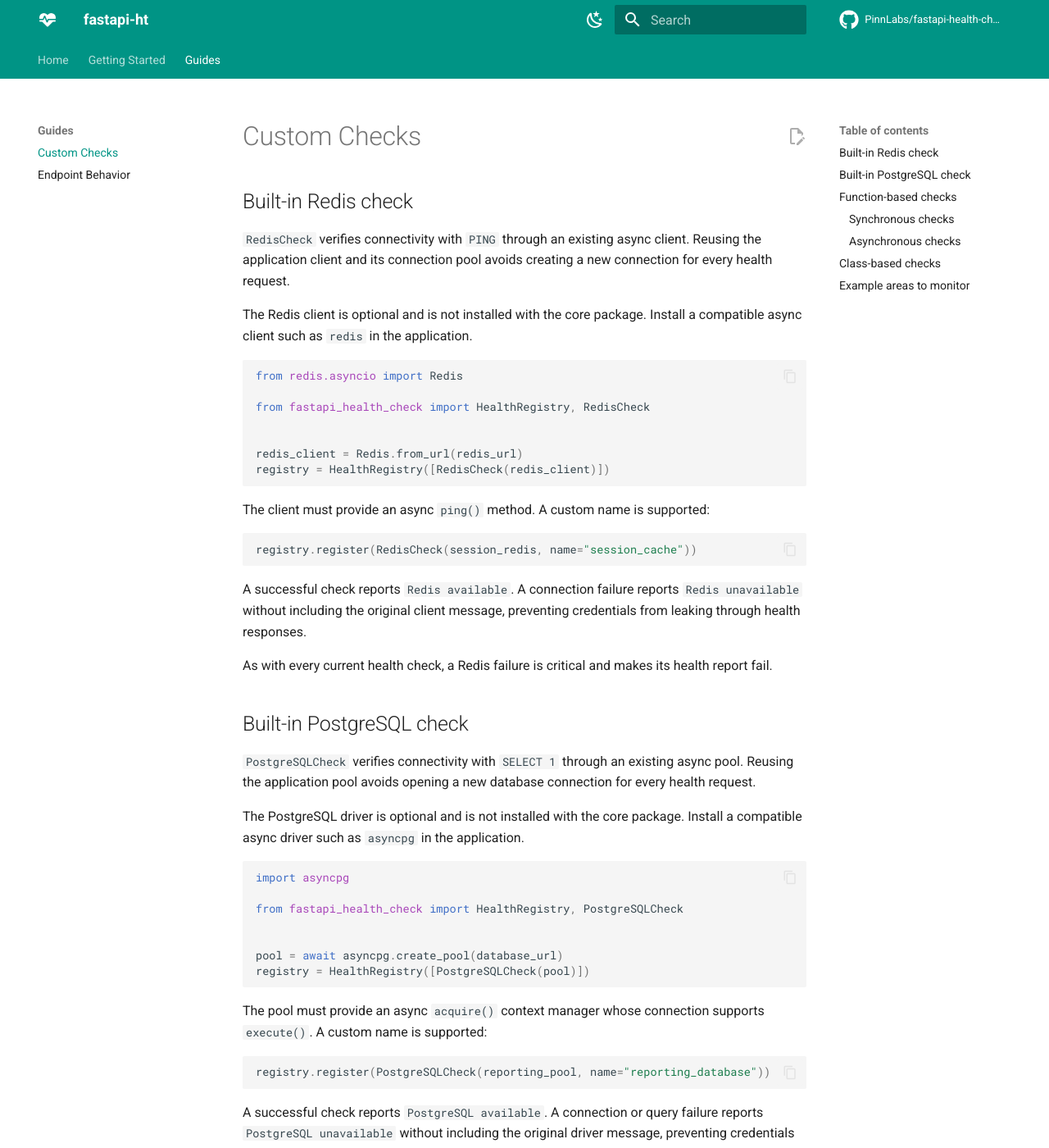
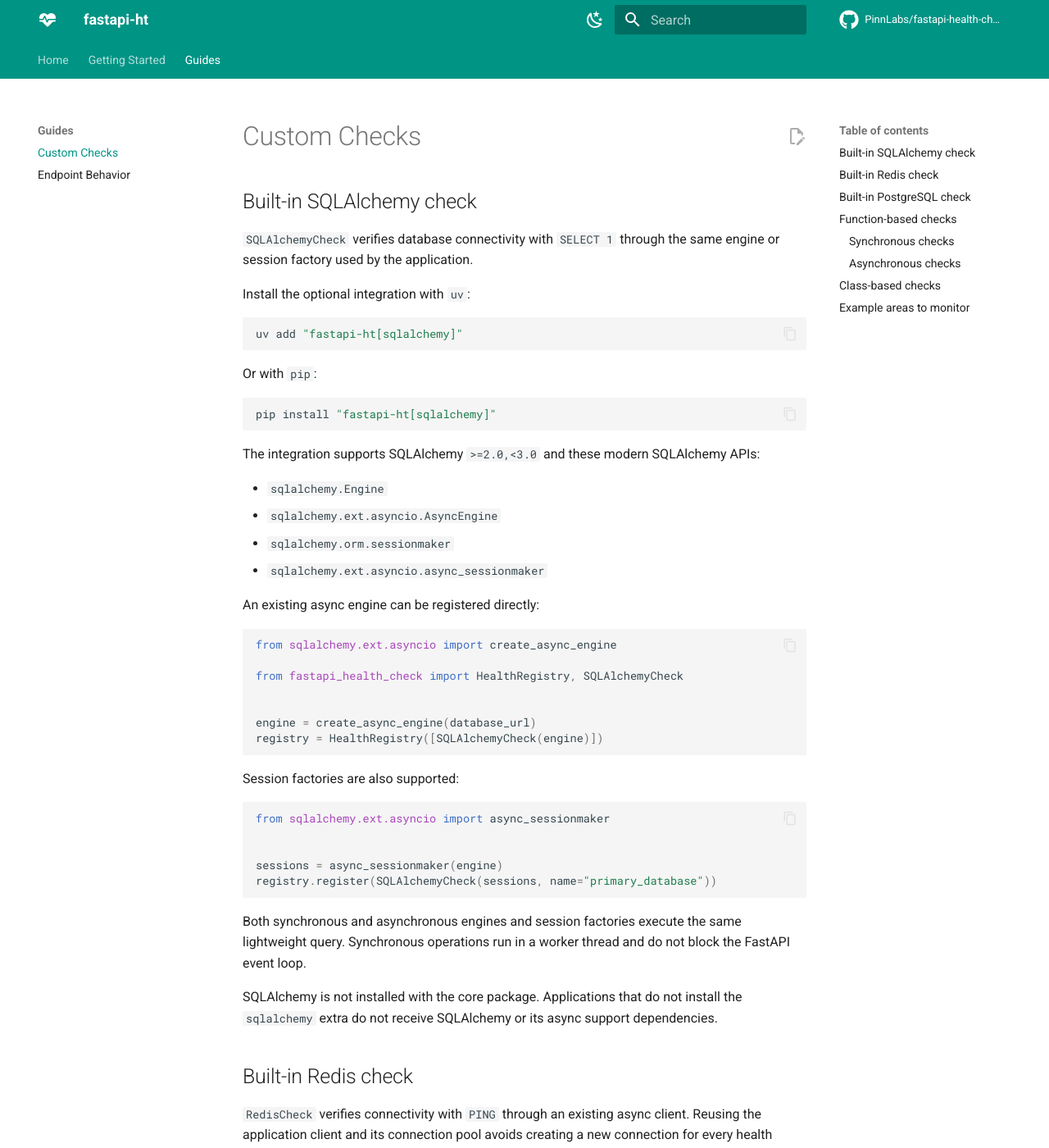
Before and after one commit to PinnLabs/fastapi-health-check, an MkDocs documentation site: the page built from docs/custom-checks.md, in a window 1280 px wide and 1400 px high. Shown: the whole window at 82% size. Built offline with MkDocs 1.6.1 and Material for MkDocs 9.7.7, drawn with Linux system fonts in a browser that asks for light colours; comment, search, counter and statistics services are not loaded.

Commit message:
docs: add SQLAlchemy check usage

````diff
--- a/docs/custom-checks.md
+++ b/docs/custom-checks.md
@@ -1,4 +1,53 @@
 # Custom Checks
+
+## Built-in SQLAlchemy check
+
+`SQLAlchemyCheck` verifies database connectivity with `SELECT 1` through the same engine or session factory used by the application.
+
+Install the optional integration with `uv`:
+
+```bash
+uv add "fastapi-ht[sqlalchemy]"
+```
+
+Or with `pip`:
+
+```bash
+pip install "fastapi-ht[sqlalchemy]"
+```
+
+The integration supports SQLAlchemy `>=2.0,<3.0` and these modern SQLAlchemy APIs:
+
+- `sqlalchemy.Engine`
+- `sqlalchemy.ext.asyncio.AsyncEngine`
+- `sqlalchemy.orm.sessionmaker`
+- `sqlalchemy.ext.asyncio.async_sessionmaker`
+
+An existing async engine can be registered directly:
+
+```python
+from sqlalchemy.ext.asyncio import create_async_engine
+
+from fastapi_health_check import HealthRegistry, SQLAlchemyCheck
+
+
+engine = create_async_engine(database_url)
+registry = HealthRegistry([SQLAlchemyCheck(engine)])
+```
+
+Session factories are also supported:
+
+```python
+from sqlalchemy.ext.asyncio import async_sessionmaker
+
+
+sessions = async_sessionmaker(engine)
+registry.register(SQLAlchemyCheck(sessions, name="primary_database"))
+```
+
+Both synchronous and asynchronous engines and session factories execute the same lightweight query. Synchronous operations run in a worker thread and do not block the FastAPI event loop.
+
+SQLAlchemy is not installed with the core package. Applications that do not install the `sqlalchemy` extra do not receive SQLAlchemy or its async support dependencies.
 
 ## Built-in Redis check
 
````
Also changed, not shown: README.md (+22 -0 lines), docs/installation.md (+14 -0 lines).
